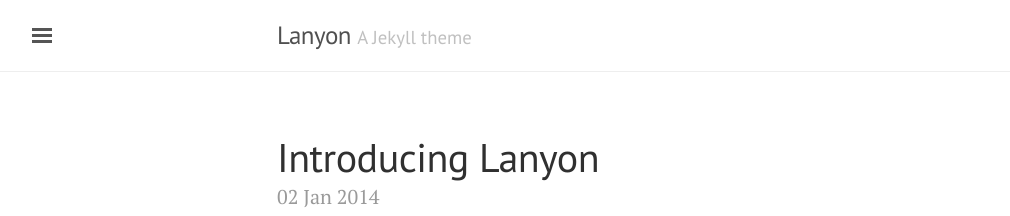
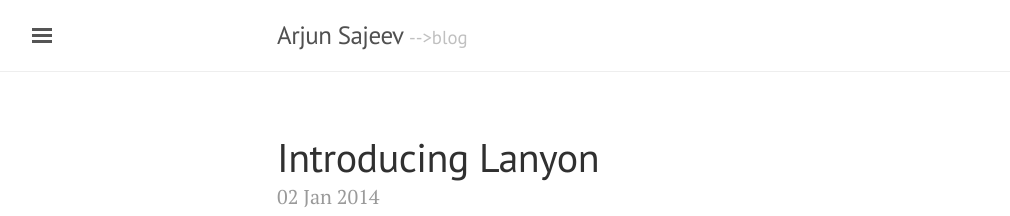
Before and after one commit to ak826843/arjunsajeev.github.io, a Jekyll site: the page built from index.html, in a window 1280 px wide and 900 px high. Shown: the top 216 px of the window, without its empty margins (3-1013 px from the left). Built offline with Jekyll 4.4.1, drawn with Linux system fonts in a browser that asks for light colours; the list of posts is cut into pages by our own code.

Commit message:
Modify config file with personal details

```diff
--- a/_config.yml
+++ b/_config.yml
@@ -5,18 +5,18 @@
 relative_permalinks: true
 
 # Setup
-title:               Lanyon
-tagline:             'A Jekyll theme'
-description:         'A reserved <a href="http://jekyllrb.com" target="_blank">Jekyll</a> theme that places the utmost gravity on content with a hidden drawer. Made by <a href="https://twitter.com/mdo" target="_blank">@mdo</a>.'
-url:                 http://lanyon.getpoole.com
+title:               Arjun Sajeev
+tagline:             '-->blog'
+description:         'Web Developer.Computer Science Student'
+url:                 http://arjunsajeev.github.io
 baseurl:             ''
 paginate:            5
 
 # About/contact
 author:
-  name:              Mark Otto
-  url:               https://twitter.com/mdo
-  email:             markdotto@gmail.com
+  name:              Arjun Sajeev
+  url:               https://twitter.com/arjunsajeev04
+  email:             arjunsajeev04@gmail.com
 
 # Custom vars
 version:             1.0.0
```
